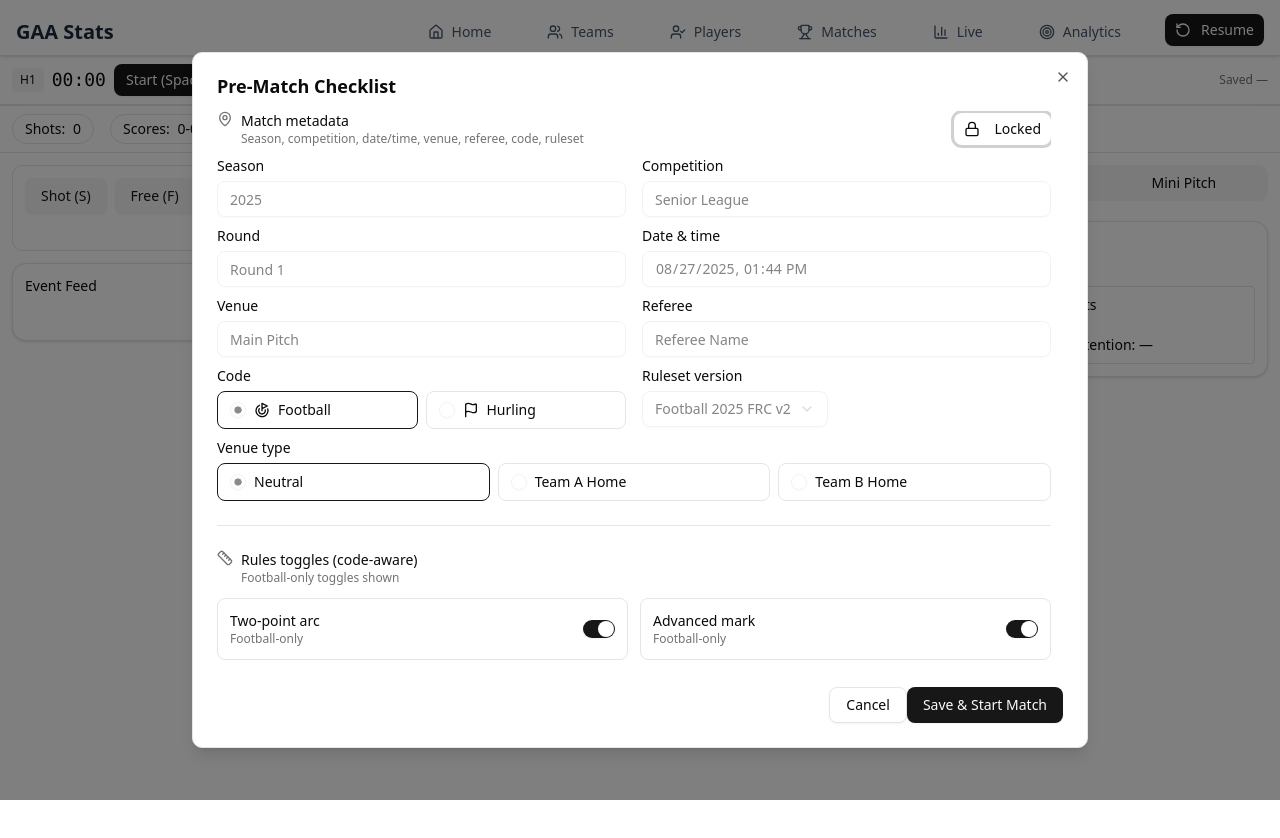
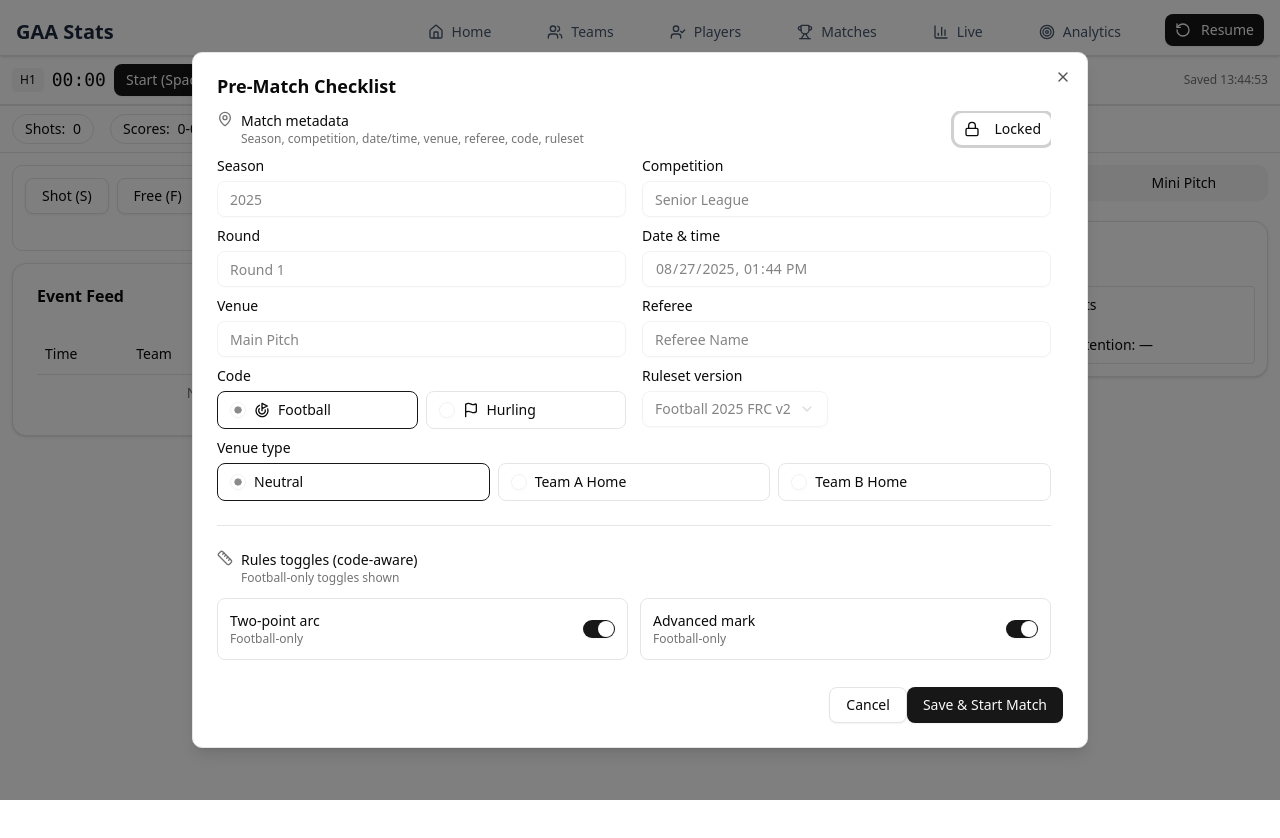
Before and after one commit to ankitkasana2/sports-data-web, a React (Vite) app: page /live/1 in a window 1280 px wide. Shown: the top 838 px of the page. Built offline with nearby package versions, Linux system fonts and the light colour scheme.

Commit message:
work on live tab 4

```diff
--- a/src/components/live/EvenetPad.jsx
+++ b/src/components/live/EvenetPad.jsx
@@ -63,6 +63,14 @@ export const EventPad = observer(function EventPad() {
         setPing("t")
       } else if (e.key === "Escape") {
         store.closeDialogs()
+      } else if (e.key === "ArrowLeft" && e.ctrlKey) {
+        if (store.clock.running) return
+        const next = Math.max(0, store.clock.seconds - 5)
+        store.setTime(next)
+      }else if (e.key === "ArrowRight" && e.ctrlKey) {
+        if (store.clock.running) return
+        const next = Math.max(0, store.clock.seconds + 5)
+        store.setTime(next)
       }
       setTimeout(() => setPing(null), 150)
     }
@@ -76,28 +84,28 @@ export const EventPad = observer(function EventPad() {
         <Button
           onClick={() => store.openDialog("shot")}
           aria-keyshortcuts="S"
-          variant={ping === "s" ? "default" : "secondary"}
+          variant={ping === "s" ? "default" : "outline"}
         >
           Shot (S)
         </Button>
         <Button
           onClick={() => store.openDialog("free")}
           aria-keyshortcuts="F"
-          variant={ping === "f" ? "default" : "secondary"}
+          variant={ping === "f" ? "default" : "outline"}
         >
           Free (F)
         </Button>
         <Button
           onClick={() => store.openDialog("restart")}
           aria-keyshortcuts={store.code === "football" ? "K" : "P"}
-          variant={ping === "k" ? "default" : "secondary"}
+          variant={ping === "k" ? "default" : "outline"}
         >
           {store.code === "football" ? "Kick-out (K)" : "Puck-out (P)"}
         </Button>
         <Button
           onClick={() => store.openDialog("turnover")}
           aria-keyshortcuts="T"
-          variant={ping === "t" ? "default" : "secondary"}
+          variant={ping === "t" ? "default" : "outline"}
         >
           Turnover (T)
         </Button>
--- a/src/components/live/EventFeed.jsx
+++ b/src/components/live/EventFeed.jsx
@@ -1,8 +1,18 @@
 import { useMemo } from "react"
-import { Card } from "../ui/card"
 import { secondsToHHMMSS } from "./LiveUtils"
 import { observer } from "mobx-react-lite"
 import { useStores } from "../../stores/StoresProvider"
+import { Table, TableBody, TableCell, TableHead, TableHeader, TableRow } from "../ui/table"
+import { Select, SelectContent, SelectItem, SelectTrigger, SelectValue } from "../ui/select"
+import { Card, CardContent, CardHeader, CardTitle } from "../ui/card"
+import { EllipsisVertical, Pencil, Clock } from 'lucide-react';
+import {
+  Popover,
+  PopoverContent,
+  PopoverTrigger,
+} from "../ui/popover"
+import { Separator } from "../ui/separator"
+
 
 export const EventFeed = observer(function EventFeed() {
   const { liveMatchStore } = useStores()
@@ -11,30 +21,88 @@ export const EventFeed = observer(function EventFeed() {
   const rows = useMemo(() => {
     const sorted = [...(store.events || [])].sort((a, b) => a.ts - b.ts)
     return sorted
-  }, [store.events])
+  }, [store.events.length])
 
   return (
-    <Card className="p-3">
-      <div className="mb-2 text-sm font-medium">Event Feed</div>
-      <div className="grid gap-2">
-        {rows.map((e) => (
-          <div
-            key={e.id}
-            className="grid grid-cols-[72px,1fr,auto] items-center gap-2 rounded border p-2"
+    <Card>
+      <CardHeader>
+        <CardTitle>Event Feed</CardTitle>
+      </CardHeader>
+      <CardContent className="h-auto max-h-[50vh] overflow-y-scroll">
+        <Table>
+          <TableHeader >
+            <TableRow className="sticky top-0">
+              <TableHead>Time</TableHead>
+              <TableHead>Team</TableHead>
+              <TableHead>Type</TableHead>
+              <TableHead>Details</TableHead>
+              <TableHead>Score</TableHead>
+              <TableHead>POS id</TableHead>
+              <TableHead>Tools</TableHead>
+            </TableRow>
+          </TableHeader>
+          <TableBody>
+            {rows.map((e, idx) => {
+              return (
+                <TableRow key={e.id}>
+                  <TableCell className="tabular-nums">{e.period} {e.hhmmss}</TableCell>
+                  <TableCell className="capitalize">{"team A"}</TableCell>
+                  <TableCell className="uppercase">{e.type}</TableCell>
+                  <TableCell>
+                    <div className="flex items-center gap-2">
+                      <code>{e.result} • {"From Play"} </code>
+                      {/* Simple inline edit: change a result from wide->point, etc. */}
+                      {e.type === "shot" && (
+                        <Select
+                          onValueChange={() => { }}
+                          defaultValue={e.result}
                         >
-            <div className="font-mono text-sm tabular-nums">{secondsToHHMMSS(e.ts)}</div>
-            <div className="flex items-center gap-2">
-              <TypeChip event={e} />
-              {e.possession_id && (
-                <span className="rounded bg-muted px-2 py-0.5 text-xs">
-                  POS {e.possession_id.slice(0, 4)}
-                </span>
+                          <SelectTrigger className="h-8 w-[90px]">
+                            <SelectValue />
+                          </SelectTrigger>
+                          <SelectContent>
+                            <SelectItem value="goal">Goal</SelectItem>
+                            <SelectItem value="point">Point</SelectItem>
+                            <SelectItem value="wide">Wide</SelectItem>
+                            <SelectItem value="saved">Saved</SelectItem>
+                          </SelectContent>
+                        </Select>
                       )}
                     </div>
-            <div className="text-xs text-muted-foreground">{store.clock.period}</div>
+                  </TableCell>
+                  <TableCell className="uppercase">{e.type == "shot" ? "+1" : "0"}</TableCell>
+                  <TableCell className="capitalize">101</TableCell>
+                  <TableCell className="capitalize">
+                    <Popover>
+                      <PopoverTrigger asChild>
+                        <EllipsisVertical className="h-4 w-4 hover:cursor-pointer" />
+                      </PopoverTrigger>
+                      <PopoverContent className="flex flex-col gap-2">
+                        <div className="flex items-center gap-3 hover:cursor-pointer">
+                          <Pencil className="h-4 w-4" />
+                          <div className="text-sm">Edit time</div>
                         </div>
-        ))}
+                        <Separator />
+                        <div className="flex items-center gap-3  hover:cursor-pointer">
+                          <Clock className="h-4 w-4" />
+                          <div className="text-sm">Jump clock to 00:00</div>
                         </div>
+                      </PopoverContent>
+                    </Popover>
+                  </TableCell>
+                </TableRow>
+              )
+            })}
+            {rows.length === 0 && (
+              <TableRow>
+                <TableCell colSpan={4} className="text-center text-sm text-muted-foreground">
+                  No events yet.
+                </TableCell>
+              </TableRow>
+            )}
+          </TableBody>
+        </Table>
+      </CardContent>
     </Card>
   )
 })
--- a/src/components/live/RestartDialog.jsx
+++ b/src/components/live/RestartDialog.jsx
@@ -17,6 +17,7 @@ export const RestartDialog = observer(function RestartDialog() {
   const onSave = () => {
     const type = store.code === "football" ? "kickout" : "puckout"
     store.addEvent({ type, team: executing })
+
     store.closeDialogs()
   }
 
--- a/src/components/live/ShotDialog.jsx
+++ b/src/components/live/ShotDialog.jsx
@@ -38,6 +38,7 @@ export const ShotDialog = observer(function ShotDialog() {
 
     // store position
     store.setDialogXY("shot", position)
+
     // Update scoreboard if point/goal
     if (result === "goal") store.addScore(team, "goal")
     if (result === "point") store.addScore(team, "point")
--- a/src/components/live/Topbar.jsx
+++ b/src/components/live/Topbar.jsx
@@ -26,8 +26,22 @@ export const TopBar = observer(function TopBar() {
     setOpenSetTime(false)
   }
 
+  const formatSaveTime = (timestamp) => {
+    if (!timestamp) return "—"
+    const date = new Date(timestamp)
+    return date.toLocaleTimeString("en-US", {
+      hour12: false,
+      hour: "2-digit",
+      minute: "2-digit",
+      second: "2-digit",
+    })
+  }
+
   // Placeholder for autosave timestamp
-  const autosaveLabel = "—"
+  const autosaveLabel = store.lastSavedAt ? formatSaveTime(store.lastSavedAt) : "—"
+
+  const saveStatus = store.pendingChanges ? "Saving..." : `Saved ${autosaveLabel}`
+  const offlineIndicator = !store.isOnline ? " (Offline)" : ""
 
   const totalHome = store.score.home.goals * 3 + store.score.home.points
   const totalAway = store.score.away.goals * 3 + store.score.away.points
@@ -85,7 +99,11 @@ export const TopBar = observer(function TopBar() {
           <ScoreBox label="Team B" g={store.score.away.goals} p={store.score.away.points} total={totalAway} />
         </div>
 
-        <div className="text-xs text-muted-foreground">Saved {autosaveLabel}</div>
+        {/* <div className="text-xs text-muted-foreground">Saved {autosaveLabel}</div> */}
+        <div className={`text-xs ${!store.isOnline ? "text-orange-500" : "text-muted-foreground"}`}>
+          {saveStatus}
+          {offlineIndicator}
+        </div>
       </div>
     </div>
   )
--- a/src/stores/LiveMatchStore.jsx
+++ b/src/stores/LiveMatchStore.jsx
@@ -1,6 +1,6 @@
 
 import { makeAutoObservable, computed } from "mobx"
-
+import { toJS } from "mobx"
 // Gaelic formatting helper: goals-points (total points = goals*3 + points)
 export function toTotalPoints(s) {
   return s.goals * 3 + s.points
@@ -11,6 +11,7 @@ export function toTotalPoints(s) {
 class LiveMatchStore {
   code = "football"
   clock = { period: "H1", seconds: 0, running: false }
+  intervalId = null
 
   score = {
     home: { goals: 0, points: 0 },
@@ -20,13 +21,18 @@ class LiveMatchStore {
   // core data
   events = []
   possessions = []
+  match_context = {}
+
+  lastSavedAt = null
+  isOnline = true
+  pendingChanges = false
 
   // UI state
   ui = {
     prematchOpen: true,
     selection: null,
     currentShot: { open: false, xy: [] },
-    currentFree: { open: false, xy: null },
+    currentFree: { open: false, xy: [] },
     currentRestart: { open: false, xy: null },
     currentTurnover: { open: false, xy: null },
   }
@@ -35,13 +41,101 @@ class LiveMatchStore {
   past = []
   future = []
 
+  autosaveTimer = null;
+
   constructor() {
     makeAutoObservable(this, {
       pppHome: computed,
       pppAway: computed,
       possessionCounts: computed,
     })
+
+    this.initializeAutosave()
+    this.initializeOnlineDetection()
+    this.loadFromLocalStorage()
   }
+
+  initializeAutosave() {
+    // Start autosave timer (every 2.5 seconds)
+    this.autosaveTimer = setInterval(() => {
+      this.saveToLocalStorage()
+    }, 2500)
+  }
+
+  initializeOnlineDetection() {
+    if (typeof window !== "undefined") {
+      this.isOnline = navigator.onLine
+
+      window.addEventListener("online", () => {
+        this.isOnline = true
+        if (this.pendingChanges) {
+          this.saveToLocalStorage()
+        }
+      })
+
+      window.addEventListener("offline", () => {
+        this.isOnline = false
+      })
+    }
+  }
+
+  saveToLocalStorage() {
+    if (typeof window === "undefined") return
+
+    try {
+      const saveData = {
+        code: this.code,
+        clock: this.clock,
+        score: this.score,
+        events: this.events,
+        possessions: this.possessions,
+        ui: this.ui,
+        timestamp: Date.now(),
+      }
+
+      localStorage.setItem("live-match-autosave", JSON.stringify(saveData))
+      this.lastSavedAt = Date.now()
+      this.pendingChanges = false
+    } catch (error) {
+      console.error("Failed to save to localStorage:", error)
+    }
+  }
+
+  loadFromLocalStorage() {
+    if (typeof window === "undefined") return
+
+    try {
+      const saved = localStorage.getItem("live-match-autosave")
+      if (!saved) return
+
+      const saveData = JSON.parse(saved)
+      const hoursSinceLastSave = (Date.now() - saveData.timestamp) / (1000 * 60 * 60)
+      if (hoursSinceLastSave > 24) return
+
+      this.code = saveData.code || this.code
+      this.clock = { ...this.clock, ...saveData.clock }
+      this.score = { ...this.score, ...saveData.score }
+      this.events = saveData.events || []
+      this.possessions = saveData.possessions || []
+      this.ui = { ...this.ui, ...saveData.ui }
+      this.lastSavedAt = saveData.timestamp
+    } catch (error) {
+      console.error("Failed to load from localStorage:", error)
+    }
+  }
+
+  destroy() {
+    if (this.autosaveTimer) {
+      clearInterval(this.autosaveTimer)
+      this.autosaveTimer = null
+    }
+  }
+
+  markChanged() {
+    this.pendingChanges = true
+  }
+
+
 
   // serialization for simple history
   snapshot() {
@@ -60,9 +154,11 @@ class LiveMatchStore {
     this.code = v.code
     this.clock = v.clock
     this.score = v.score
-    this.events = v.events
+    this.events.pop()
     this.possessions = v.possessions
-    this.ui = v.ui
+    this.ui.currentShot.xy.pop()
+    this.ui.currentFree.xy.pop()
+    // this.ui = v.ui
   }
 
   pushHistory() {
@@ -95,16 +191,29 @@ class LiveMatchStore {
     this.ui.prematchOpen = open
   }
 
-  savePrematch(data){
+  savePrematch(data) {
+    console.log("data",data)
+    this.match_context = data
+    this.clock.period = "H1"
+    this.clock.seconds = 0
+    this.startClock()
     return
   }
 
   startClock() {
-    this.clock.running = true
+    if (this.intervalId) return; // prevent multiple intervals
+    this.clock.running = true;
+    this.intervalId = setInterval(() => {
+      this.clock.seconds = this.clock.seconds + 1;
+    }, 1000);
   }
 
   pauseClock() {
-    this.clock.running = false
+    this.clock.running = false;
+    if (this.intervalId) {
+      clearInterval(this.intervalId);
+      this.intervalId = null; // reset
+    }
   }
 
   setTime(seconds) {
@@ -210,6 +319,7 @@ class LiveMatchStore {
   }
 
   openDialog(kind) {
+    this.pauseClock()
     if (kind === "shot") this.ui.currentShot.open = true
     if (kind === "free") this.ui.currentFree.open = true
     if (kind === "restart") this.ui.currentRestart.open = true
@@ -217,6 +327,7 @@ class LiveMatchStore {
   }
 
   closeDialogs() {
+    this.startClock()
     this.ui.currentShot.open = false
     this.ui.currentFree.open = false
     this.ui.currentRestart.open = false
@@ -225,9 +336,9 @@ class LiveMatchStore {
 
   setDialogXY(kind, xy) {
     if (kind === "shot") this.ui.currentShot.xy = [...this.ui.currentShot.xy, xy]
-    if (kind === "free") this.ui.currentFree.xy = xy
-    if (kind === "restart") this.ui.currentRestart.xy = xy
-    if (kind === "turnover") this.ui.currentTurnover.xy = xy
+    if (kind === "free") this.ui.currentFree.xy = [...this.ui.currentFree.xy, xy]
+    if (kind === "restart") this.ui.currentRestart.xy = [...this.ui.currentShot.xy, xy]
+    if (kind === "turnover") this.ui.currentTurnover.xy = [...this.ui.currentShot.xy, xy]
   }
 }
 
```
Also changed, not shown: src/components/live/FreeDialog.jsx (+8 -2 lines), src/components/live/MiniPitch.jsx (+1 -23 lines), src/components/live/MiniPitchPanel.jsx (+4 -5 lines). Lines whose indentation alone changed are shown as unchanged.
